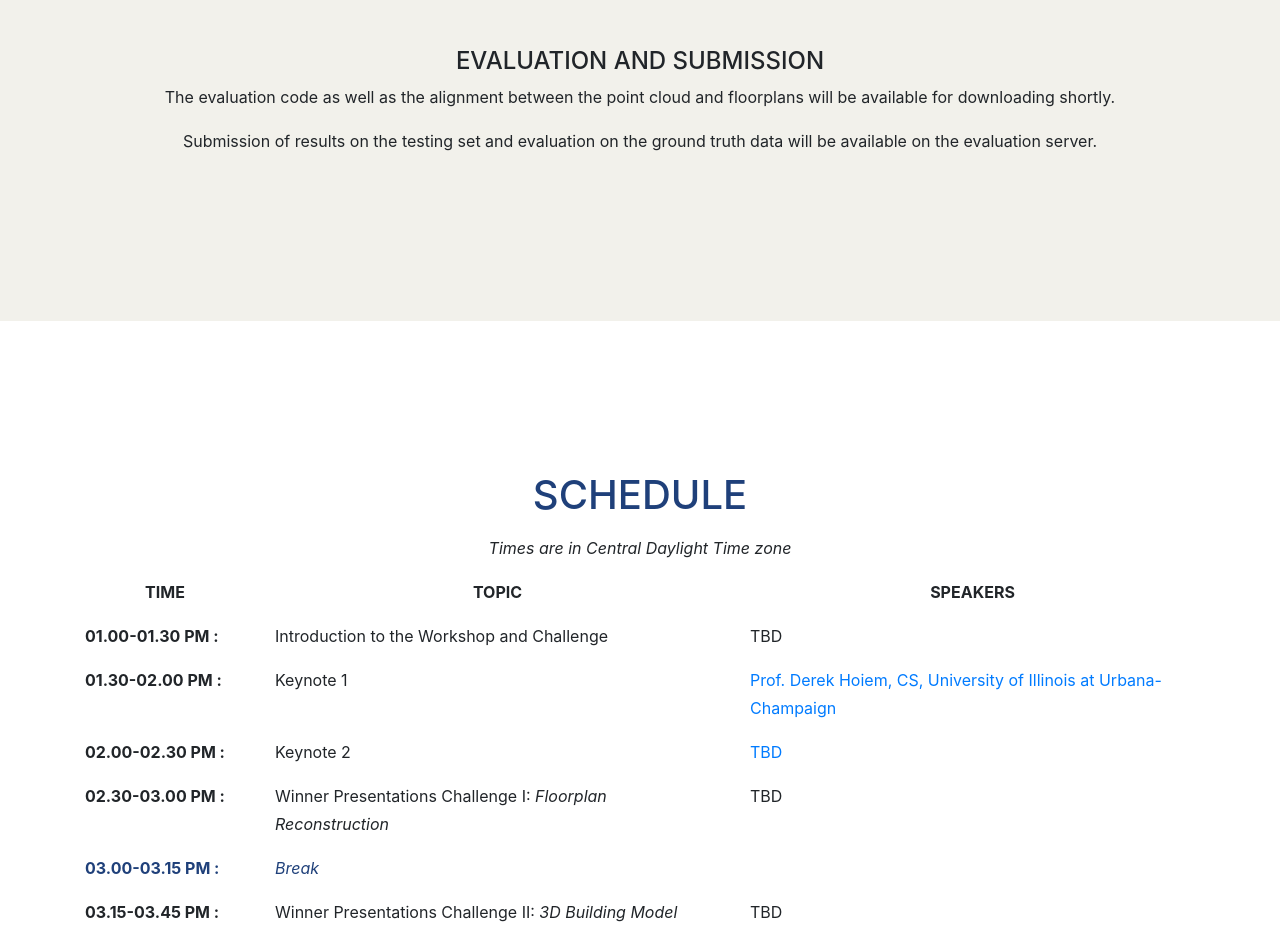
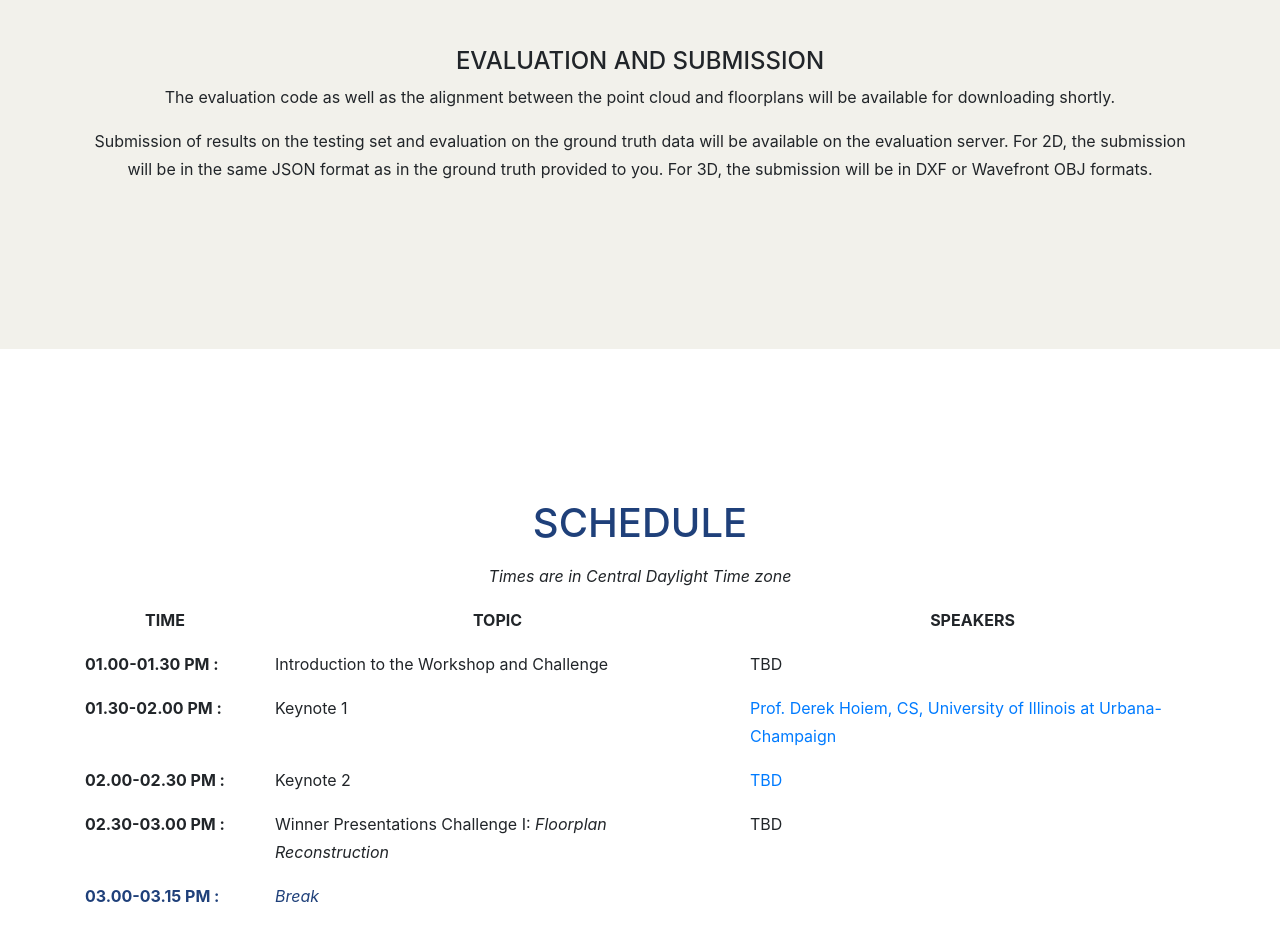
Before and after one commit to seravee08/cv4aec.github.io, a website with bundled scripts: page index.html in a window 1280 px wide. Shown: the part 3542-4469 px from the top of the page. Built offline with nearby package versions, Linux system fonts and the light colour scheme; files whose address does not match are found by name; a web font is replaced by a local one.

Commit message:
Update index.html

```diff
--- a/index.html
+++ b/index.html
@@ -138,7 +138,8 @@
 
 				<h4 class="section-heading text-uppercase text-center" style="margin-top:50px">Evaluation and Submission</h4>
 				<p> The evaluation code as well as the alignment between the point cloud and floorplans will be available for downloading shortly. </p>
-				<p>Submission of results on the testing set and evaluation on the ground truth data will be available on the evaluation server.</p>
+				<p>Submission of results on the testing set and evaluation on the ground truth data will be available on the evaluation server. For 2D, the submission will be
+			           in the same JSON format as in the ground truth provided to you. For 3D, the submission will be in DXF or Wavefront OBJ formats.</p>
 		    </div>
             </div>
       </div>
```
